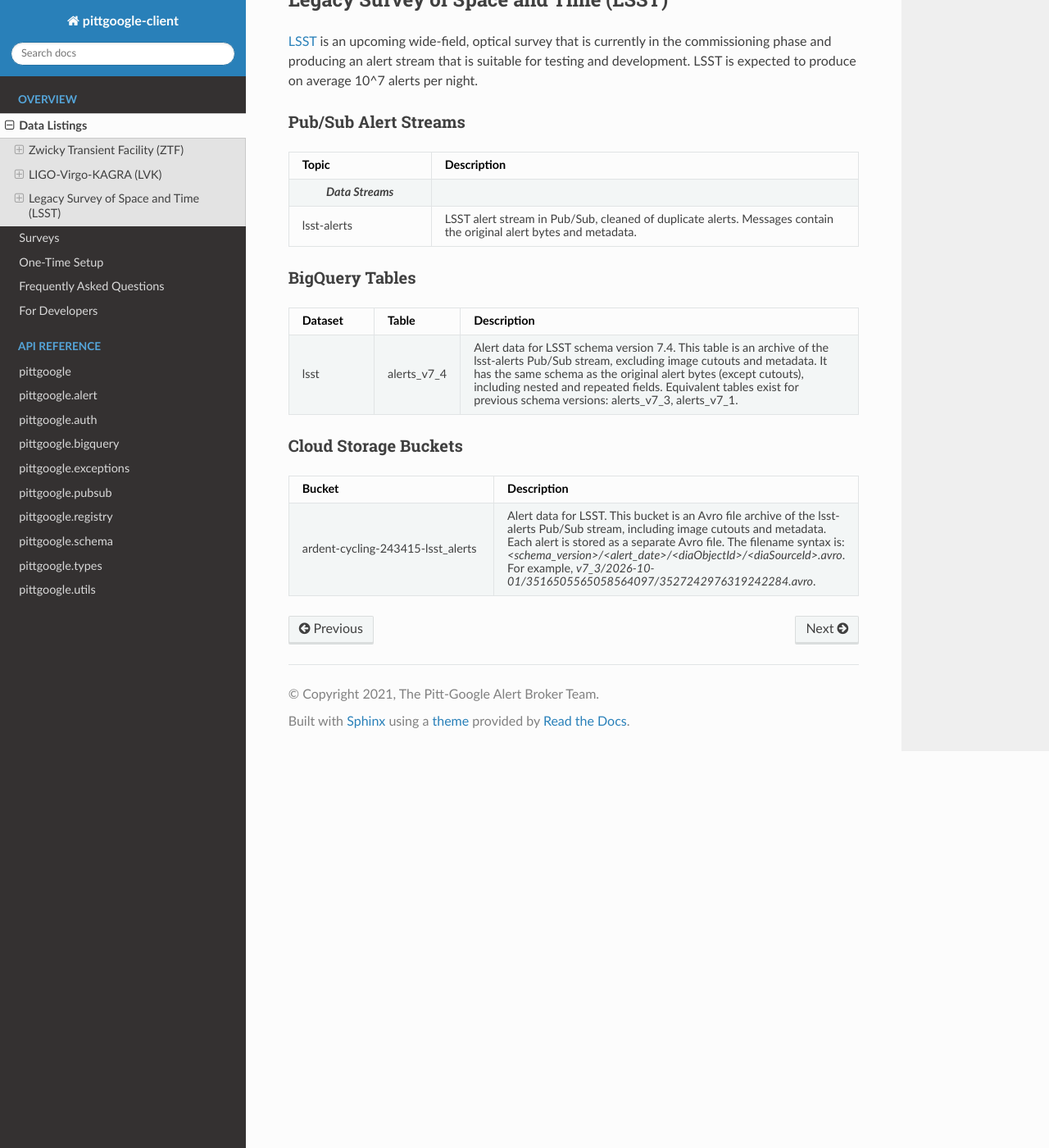
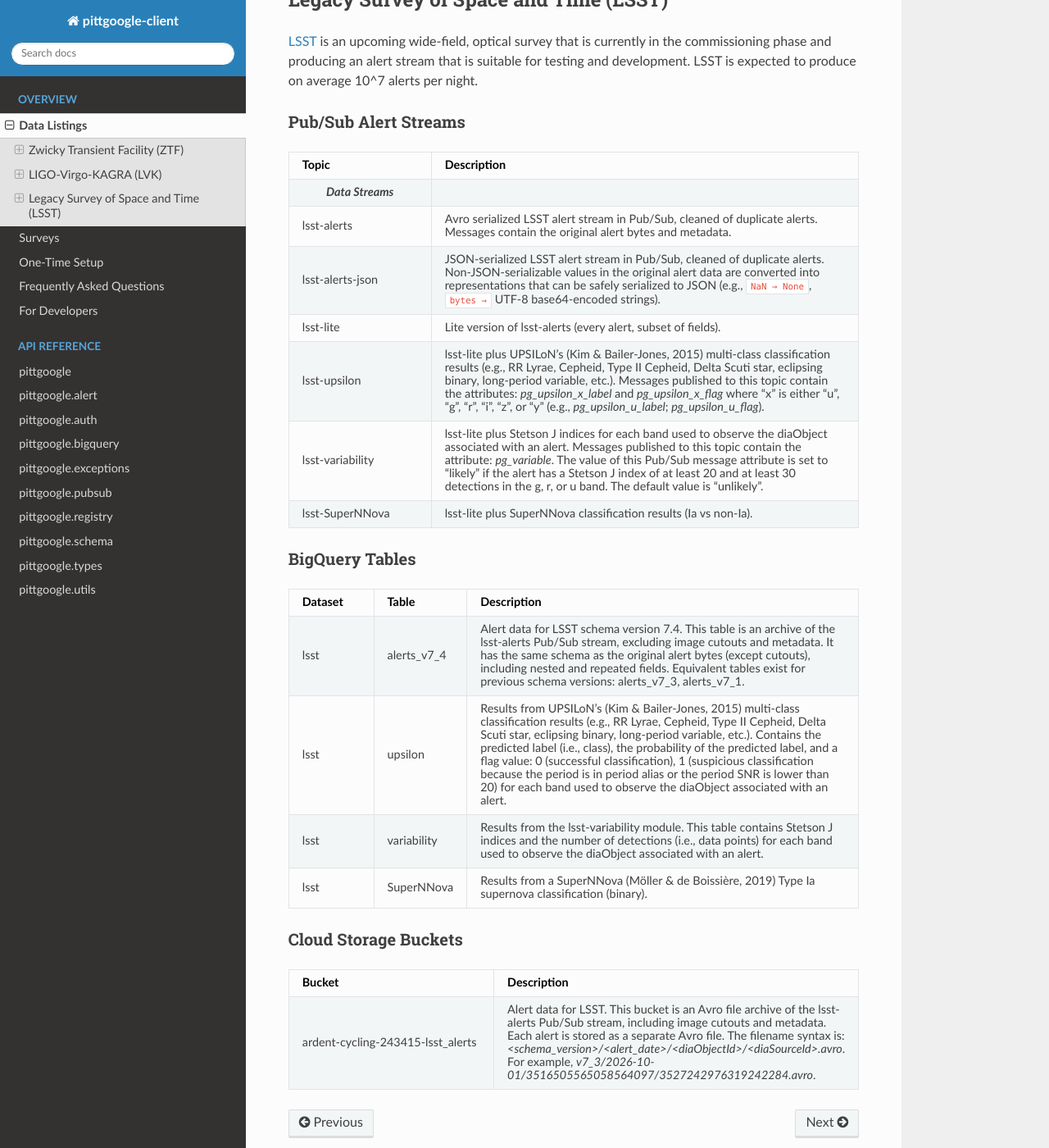
Before and after one commit to mwvgroup/pittgoogle-client, a Sphinx documentation site: the page built from docs/source/listings.rst, in a window 1280 px wide and 1400 px high, scrolled down 2180 px. Shown: the whole window at 82% size. Built offline with Sphinx 7.4.7 and the Read the Docs theme 3.1.0, drawn with Linux system fonts in a browser that asks for light colours.

Commit message:
Add new LSST data listings (#99)
* add data listings for LSST

* update CHANGELOG

* Fix formatting in LSST data listing for UPSILoN

* messages published to `lsst-lite` are lite versions of `lsst-alerts-json`

Co-authored-by: Troy Raen <troy.raen@pitt.edu>

* improve descriptions of LSST data listings

* add SuperNNova listings

* rephrase description for lsst-variability Pub/Sub topic

---------

Co-authored-by: Troy Raen <troy.raen@pitt.edu>

```diff
--- a/docs/source/listings.rst
+++ b/docs/source/listings.rst
@@ -182,8 +182,31 @@
       -
 
     * - lsst-alerts
-      - LSST alert stream in Pub/Sub, cleaned of duplicate alerts.
+      - Avro serialized LSST alert stream in Pub/Sub, cleaned of duplicate alerts.
         Messages contain the original alert bytes and metadata.
+
+    * - lsst-alerts-json
+      - JSON-serialized LSST alert stream in Pub/Sub, cleaned of duplicate alerts. Non-JSON-serializable values in the
+        original alert data are converted into representations that can be safely serialized to JSON (e.g., ``NaN →
+        None``, ``bytes →`` UTF-8 base64-encoded strings).
+
+    * - lsst-lite
+      - Lite version of lsst-alerts (every alert, subset of fields).
+
+    * - lsst-upsilon
+      - lsst-lite plus UPSILoN's (Kim \& Bailer-Jones, 2015) multi-class classification results (e.g., RR Lyrae,
+        Cepheid, Type II Cepheid, Delta Scuti star, eclipsing binary, long-period variable, etc.). Messages
+        published to this topic contain the attributes: `pg_upsilon_x_label` and `pg_upsilon_x_flag` where "x" is
+        either "u", "g", "r", "i", "z", or "y" (e.g., `pg_upsilon_u_label`; `pg_upsilon_u_flag`).
+
+    * - lsst-variability
+      - lsst-lite plus Stetson J indices for each band used to observe the diaObject associated with an alert.
+        Messages published to this topic contain the attribute: `pg_variable`. The value of this Pub/Sub message
+        attribute is set to "likely" if the alert has a Stetson J index of at least 20 and at least 30 detections in
+        the g, r, or u band. The default value is "unlikely".
+
+    * - lsst-SuperNNova
+      - lsst-lite plus SuperNNova classification results (Ia vs non-Ia).
 
 BigQuery Tables
 ^^^^^^^^^^^^^^^
@@ -204,6 +227,23 @@
         It has the same schema as the original alert bytes (except cutouts), including nested and repeated fields.
         Equivalent tables exist for previous schema versions: alerts_v7_3,  alerts_v7_1.
 
+    * - lsst
+      - upsilon
+      - Results from UPSILoN's (Kim \& Bailer-Jones, 2015) multi-class classification results (e.g., RR Lyrae,
+        Cepheid, Type II Cepheid, Delta Scuti star, eclipsing binary, long-period variable, etc.). Contains
+        the predicted label (i.e., class), the probability of the predicted label, and a flag value: 0
+        (successful classification), 1 (suspicious classification because the period is in period alias or the period
+        SNR is lower than 20) for each band used to observe the diaObject associated with an alert.
+
+    * - lsst
+      - variability
+      - Results from the lsst-variability module. This table contains Stetson J indices and the number of detections (i.e.,
+        data points) for each band used to observe the diaObject associated with an alert.
+
+    * - lsst
+      - SuperNNova
+      - Results from a SuperNNova (Möller \& de Boissière, 2019) Type Ia supernova classification (binary).
+
 Cloud Storage Buckets
 ^^^^^^^^^^^^^^^^^^^^^
 
```
Also changed, not shown: CHANGELOG.md (+4 -2 lines).
